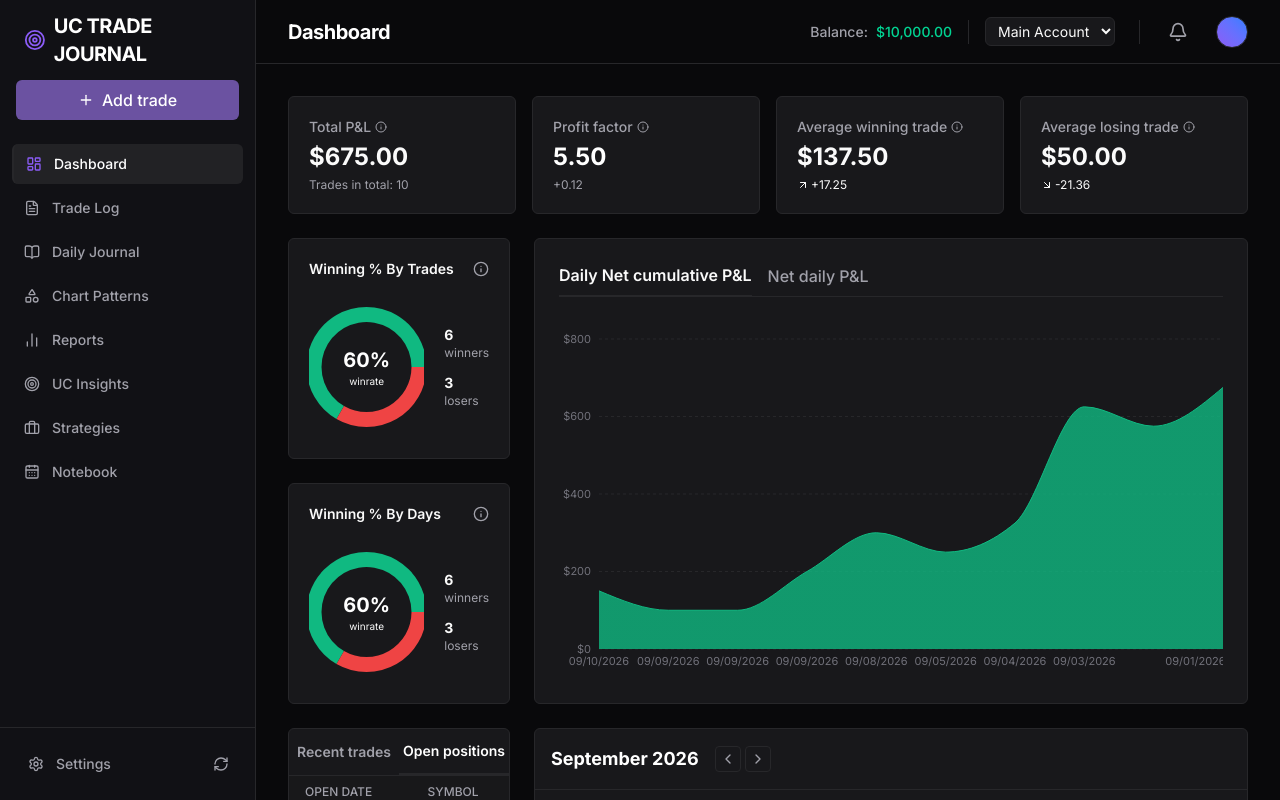
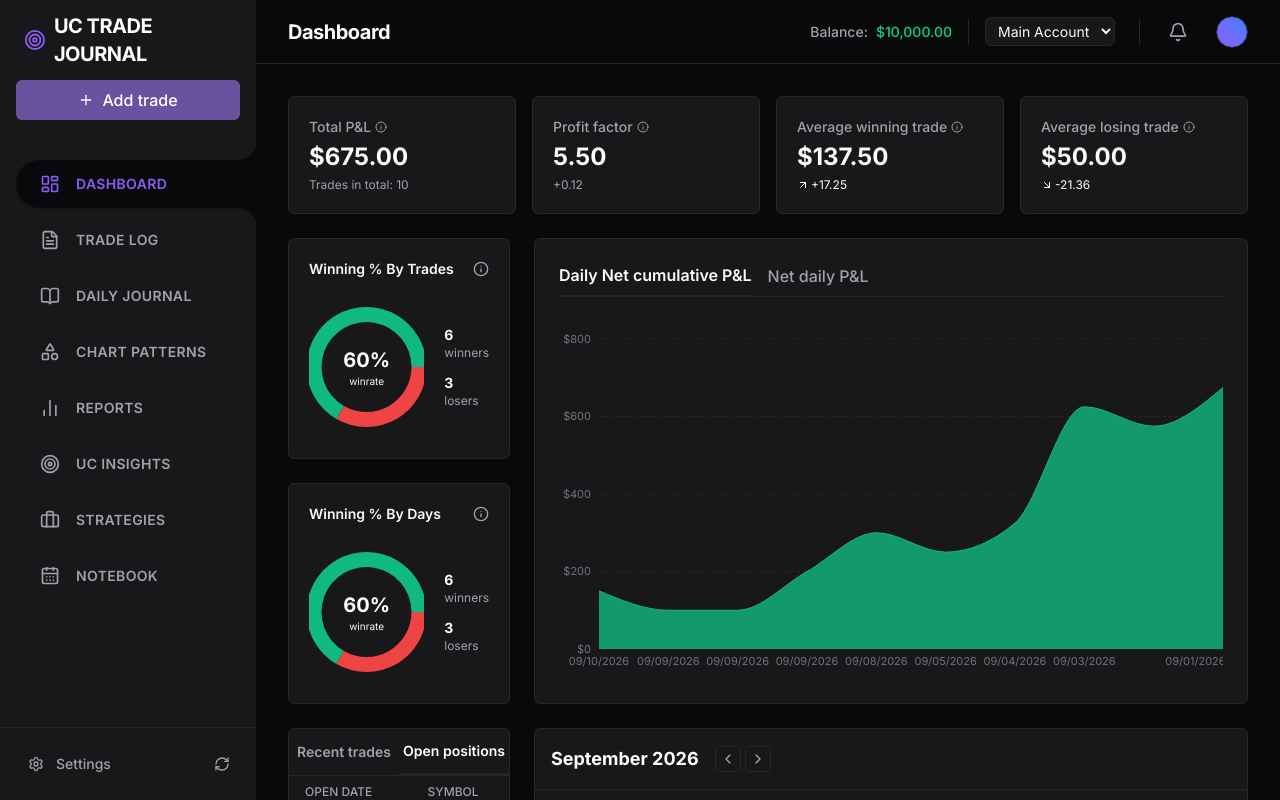
Before and after one commit to ushanc93-coder/trading-journal, a Next.js app: page / in a window 1280 px wide. Built offline with nearby package versions, Linux system fonts and the light colour scheme.

Commit message:
New Sidebar Design

```diff
--- a/src/app/globals.css
+++ b/src/app/globals.css
@@ -153,3 +153,37 @@ body {
 * {
   border-color: var(--border);
 }
+
+
+/* Sidebar Active Tab Cutout Effect */
+.sidebar-active-tab {
+  background-color: var(--background);
+  color: var(--primary) !important;
+  border-top-left-radius: 9999px;
+  border-bottom-left-radius: 9999px;
+  position: relative;
+  margin-right: -1px; /* To cover the 1px border if any */
+}
+
+.sidebar-active-tab::before,
+.sidebar-active-tab::after {
+  content: '';
+  position: absolute;
+  right: 0;
+  width: 20px;
+  height: 20px;
+  background-color: transparent;
+  pointer-events: none;
+}
+
+.sidebar-active-tab::before {
+  top: -20px;
+  border-bottom-right-radius: 20px;
+  box-shadow: 10px 10px 0 10px var(--background);
+}
+
+.sidebar-active-tab::after {
+  bottom: -20px;
+  border-top-right-radius: 20px;
+  box-shadow: 10px -10px 0 10px var(--background);
+}
--- a/src/components/ClientLayout.tsx
+++ b/src/components/ClientLayout.tsx
@@ -26,7 +26,7 @@ function Sidebar({ isSidebarOpen, setIsSidebarOpen }: { isSidebarOpen: boolean,
 
   return (
     <>
-      <aside className={`fixed inset-y-0 left-0 z-50 w-64 transform ${isSidebarOpen ? "translate-x-0" : "-translate-x-full"} lg:relative lg:translate-x-0 transition-transform duration-200 ease-in-out border-r border-[var(--border)] bg-[#111115] flex flex-col h-screen overflow-y-auto`}>
+      <aside className={`fixed inset-y-0 left-0 z-50 w-64 transform ${isSidebarOpen ? "translate-x-0" : "-translate-x-full"} lg:relative lg:translate-x-0 transition-transform duration-200 ease-in-out bg-[var(--card)] flex flex-col h-screen overflow-y-auto`}>
         <div className="h-16 flex items-center px-6 mb-2 mt-2">
           <Target className="w-6 h-6 text-[var(--primary)] mr-2" />
           <span className="font-bold text-xl tracking-tight text-white">UC TRADE JOURNAL</span>
@@ -43,7 +43,7 @@ function Sidebar({ isSidebarOpen, setIsSidebarOpen }: { isSidebarOpen: boolean,
           </button>
         </div>
 
-        <nav className="flex-1 px-3 space-y-1">
+        <nav className="flex-1 pl-4 space-y-2 mt-4">
           {links.map((link) => {
             const isActive = pathname === link.href;
             const Icon = link.icon;
@@ -51,13 +51,13 @@ function Sidebar({ isSidebarOpen, setIsSidebarOpen }: { isSidebarOpen: boolean,
               <Link
                 key={link.name}
                 href={link.href}
-                className={`flex items-center px-3 py-2.5 text-sm font-medium rounded-md transition-colors ${
+                className={`flex items-center pl-6 py-3.5 text-sm font-semibold tracking-wide uppercase transition-all duration-300 ${
                   isActive
-                    ? "bg-[var(--muted)]/80 text-white border-l-2 border-[var(--primary)]"
-                    : "text-[var(--muted-foreground)] hover:bg-[var(--muted)]/50 hover:text-zinc-200"
+                    ? "sidebar-active-tab font-bold shadow-sm"
+                    : "text-[var(--muted-foreground)] hover:text-zinc-200 rounded-l-full hover:bg-[var(--muted)]/20 mr-4"
                 }`}
               >
-                <Icon className={`w-4 h-4 mr-3 ${isActive ? 'text-[var(--primary)]' : 'text-[var(--muted-foreground)]'}`} />
+                <Icon className={`w-5 h-5 mr-4 ${isActive ? "text-[var(--primary)]" : "text-[var(--muted-foreground)]"}`} />
                 {link.name}
               </Link>
             );
@@ -156,7 +156,7 @@ export default function ClientLayout({ children }: { children: React.ReactNode }
             <Sidebar isSidebarOpen={isSidebarOpen} setIsSidebarOpen={setIsSidebarOpen} />
             <main className="flex-1 flex flex-col min-w-0 h-screen overflow-hidden relative">
               <Topbar onMenuClick={() => setIsSidebarOpen(true)} />
-              <div className="flex-1 overflow-auto p-4 md:p-6 lg:p-8 bg-[#09090b]">
+              <div className="flex-1 overflow-auto p-4 md:p-6 lg:p-8 bg-[var(--background)]">
                 {children}
               </div>
             </main>
```
